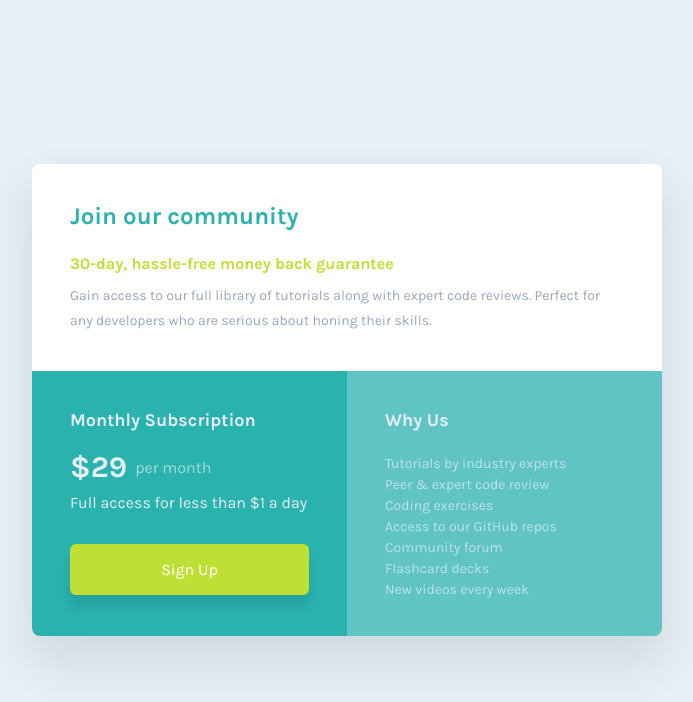
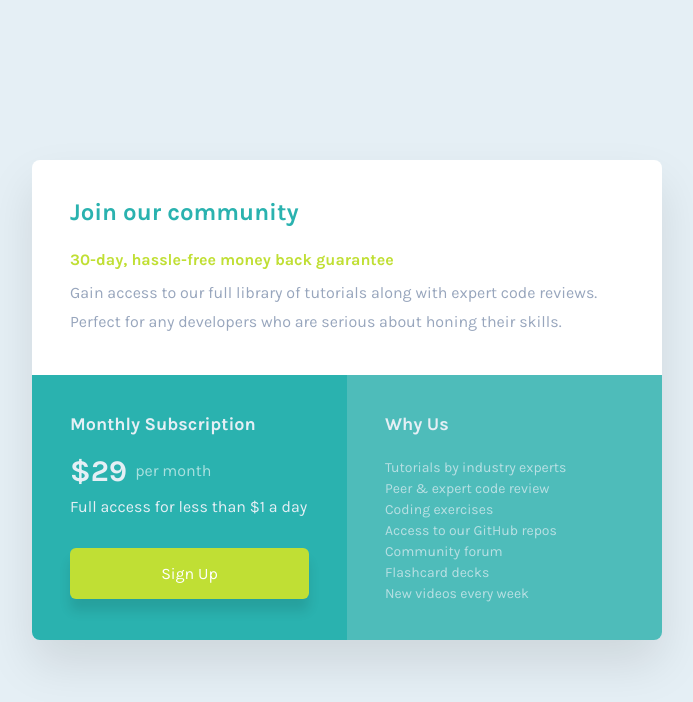
Before and after one commit to TheChrisP/Single-price-grid-component, a plain HTML site: page index.html in a window 1280 px wide. Shown: the whole page, without its empty margins (293-986 px from the left). Drawn offline with Linux system fonts and the light colour scheme.

Commit message:
fix after comment #1
- cyan color
- add about-text font-size for desktop

```diff
--- a/css/style.css
+++ b/css/style.css
@@ -15,7 +15,7 @@
   --ff-primary: 'Karla', sans-serif;
   --clr-cyan: hsl(179, 62%, 43%);
   --clr-off-cyan: hsla(179, 62%, 43%, 0.7);
-  --clr-light-cyan: hsl(179, 43%, 75%);
+  --clr-light-cyan: hsl(179, 45%, 52%);
   --clr-bright-yellow: hsl(71, 73%, 54%);
   --clr-dark-yellow: hsl(71, 62%, 49%);
   --clr-light-grey: hsl(204, 43%, 93%);
@@ -85,7 +85,7 @@ body {
   display: flex;
   align-items: center;
   margin-top: 1.8rem;
-  color: var(--clr-light-cyan);
+  color: rgba(255, 255, 255, 0.6);
 }
 
 .price-value {
@@ -120,7 +120,7 @@ body {
 }
 
 .container:nth-child(3) {
-  background-color: var(--clr-off-cyan);
+  background-color: var(--clr-light-cyan);
 }
 
 .list {
@@ -155,6 +155,7 @@ body {
   }
 
   .about-text {
+    font-size: 1.6rem;
     padding-top: 1rem;
   }
 }
```
